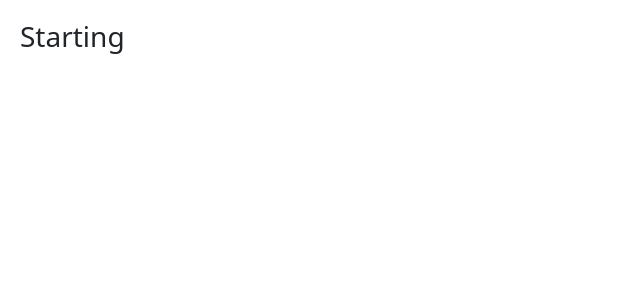
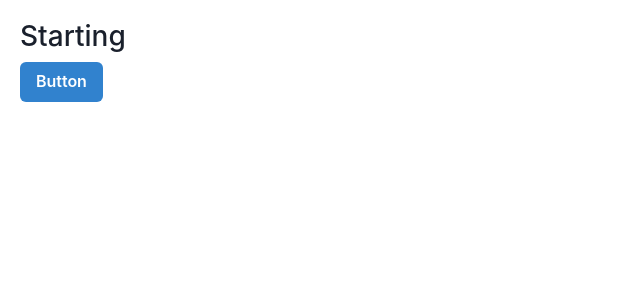
Before and after one commit to yusuf-bube/game-hub, a React (Vite) app: page / in a window 1280 px wide. Shown: the top 300 px of the page, without its empty margins (0-640 px from the left). Built offline with nearby package versions, Linux system fonts and the light colour scheme.

Commit message:
Install Chakra UI

```diff
--- a/src/App.tsx
+++ b/src/App.tsx
@@ -1,5 +1,12 @@
+import { Button } from "@chakra-ui/react";
+
 function App() {
-  return <h3>Starting</h3>;
+  return (
+    <>
+      <h3>Starting</h3>
+      <Button colorScheme="blue">Button</Button>
+    </>
+  );
 }
 
 export default App;
--- a/src/main.tsx
+++ b/src/main.tsx
@@ -1,11 +1,14 @@
 import React from "react";
 import ReactDOM from "react-dom/client";
+import { ChakraProvider } from "@chakra-ui/react";
 import App from "./App.tsx";
 import "bootstrap/dist/css/bootstrap.css";
 import "./index.css";
 
 ReactDOM.createRoot(document.getElementById("root")!).render(
   <React.StrictMode>
-    <App />
+    <ChakraProvider>
+      <App />
+    </ChakraProvider>
   </React.StrictMode>
 );
```
Also changed, not shown: src/App.css (+4 -3 lines).
